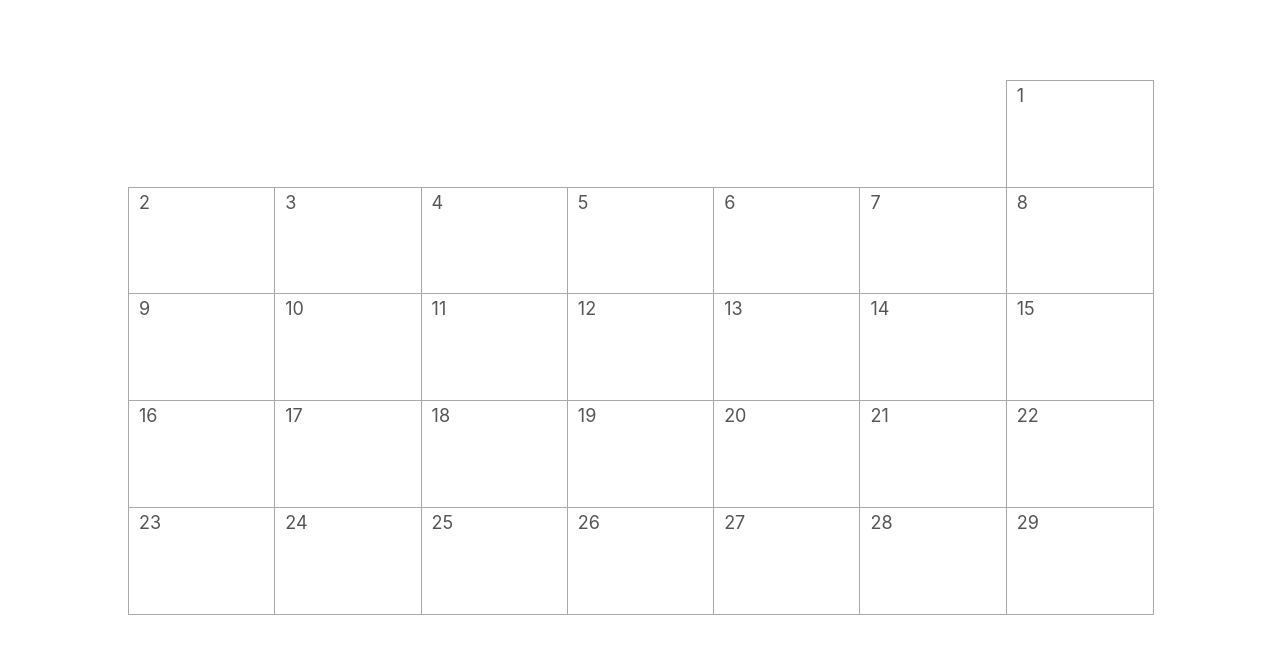
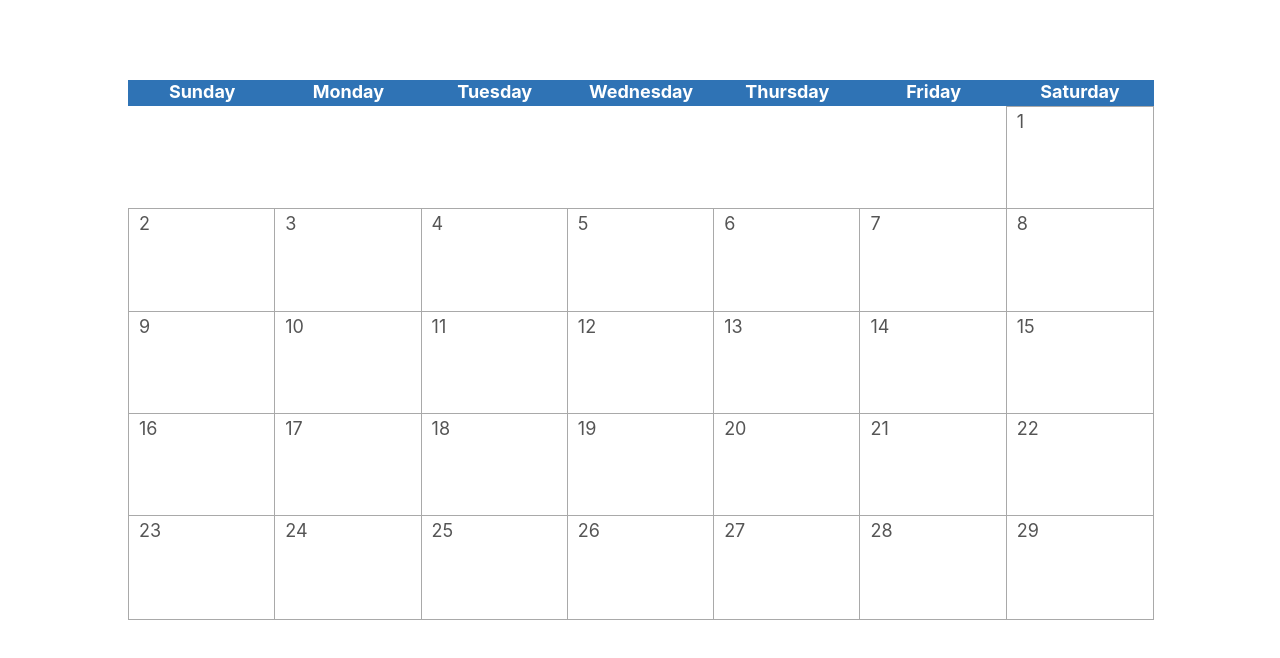
Before and after one commit to yuric22/react-redux-calendar-app, a React (Create React App) app: page / in a window 1280 px wide. Shown: the top 658 px of the page. Built offline with nearby package versions, Linux system fonts and the light colour scheme.

Commit message:
Adds Calendar header

```diff
--- a/src/components/Calendar.css
+++ b/src/components/Calendar.css
@@ -1,11 +1,20 @@
 div#calendar{
   display: grid;
   grid-template-columns: repeat(7, 1fr);
-  grid-template-rows: repeat(6, 1fr);
+  grid-template-rows: 26px repeat(6, 1fr);
   width: 80%;
   height: 80vh;
 }
 
-div#calendar div:first-child{
+div#calendar div:nth-child(8){
   grid-column: 7;
 }
+
+div#calendar .header{
+  background-color: #2f73b5;
+  border: 1px solid #2f73b5;
+  width: 100%;
+  color: white;
+  font-weight: bold;
+  text-align: center;
+}
--- a/src/components/Calendar.js
+++ b/src/components/Calendar.js
@@ -7,6 +7,13 @@ import './Calendar.css';
 
 const Calendar = ({days}) => (
     <div id="calendar">
+        <div className="header">Sunday</div>
+        <div className="header">Monday</div>
+        <div className="header">Tuesday</div>
+        <div className="header">Wednesday</div>
+        <div className="header">Thursday</div>
+        <div className="header">Friday</div>
+        <div className="header">Saturday</div>
         {days.map(day =>(
             <Day key={day} day={day} />
         ))}
--- a/src/containers/Day.js
+++ b/src/containers/Day.js
@@ -21,7 +21,7 @@ const Day = ({day, showModalWindow, showEditModalWindow, reminders}) => {
 
     return (
         <div key={day}
-            className={'day'}
+            className='day'
             onClick={() => showModalWindow(day)}>
             <div className="day-header">{day}</div>
             <div className="reminders-section">
```
